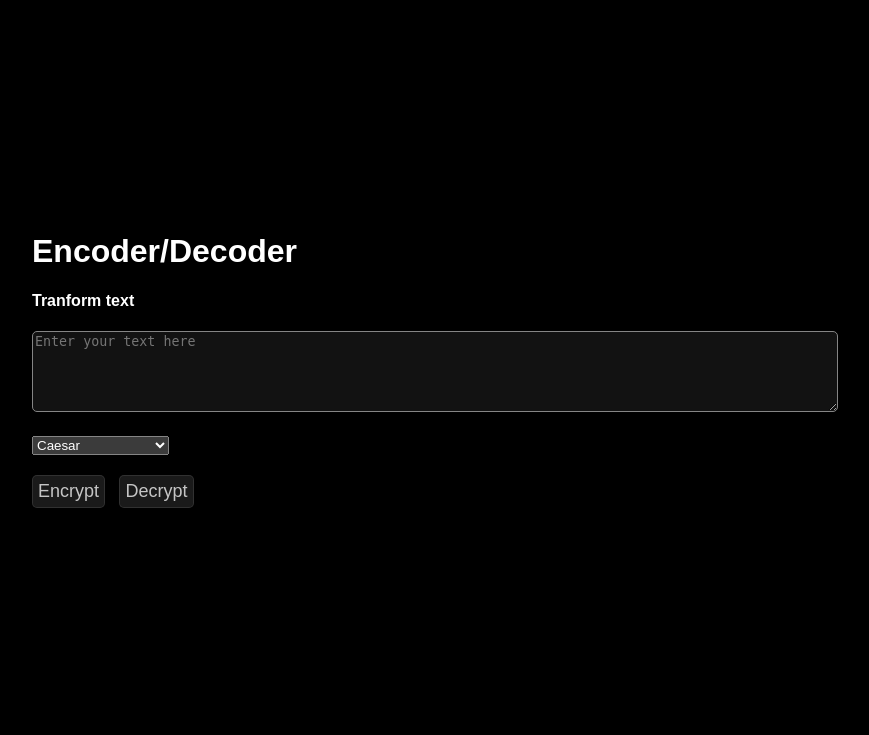
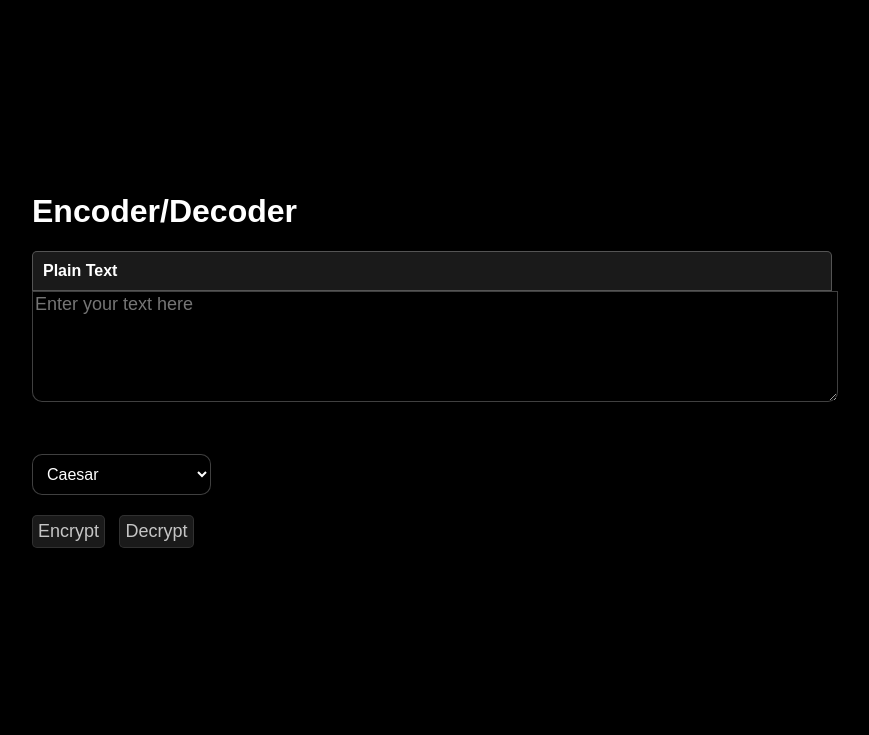
Before and after one commit to Sarthac/crypto-assignment, a Flask app: page / in a window 1280 px wide. Shown: the top 735 px of the page, without its empty margins (208-1077 px from the left). Run offline with Flask 3, Linux system fonts and the light colour scheme; lists and menus that the app fills with data are empty.

Commit message:
improved ui

```diff
--- a/app.py
+++ b/app.py
@@ -25,6 +25,7 @@ def index():
         text = request.form["text"]
         algo = request.form["algo"]
         shift = int(request.form["shift"])
+        keyword = request.form["keyword"]
 
         # | Substitution ciphers       |
         # | -------------------------- |
@@ -53,7 +54,7 @@ def index():
             case "baconian":
                 cipherAlgo = Baconian()
             case "mixed_alphabet":
-                cipherAlgo = MixedAlphabet(text)
+                cipherAlgo = MixedAlphabet(keyword)
 
         # rotate = Rotate(shift)
         if request.form["action"] == "encrypt":
@@ -80,17 +81,19 @@ def mix():
     if request.method == "POST":
         data = request.get_json()
         text = data.get("text")
-        key = data.get("key")
+        keyword = data.get("keyword")
+
     else:
         text = request.args.get("text")
         key = request.args.get("key")
+        keyword = request.args.get("keyword")
 
     if not text:
         return jsonify({"error": "Missing 'text' field in request."}), 400
 
-    cipher = MixedAlphabet(key)
+    cipher = MixedAlphabet(keyword)
     cipher_text = cipher.cipher(text)
-    return jsonify({"text": cipher_text, "key": key})
+    return jsonify({"text": cipher_text, "keyword": keyword})
 
 
 @app.route("/api/atbash_en", methods=["POST", "GET"])
--- a/routes.py
+++ b/routes.py
@@ -235,8 +235,10 @@ class PolybiusSquare(SubstitutionCipher):
         return plain_text
 
 
-caesar = PolybiusSquare()
-text = 'hello world 234'
+text = "hello world, this is a test"
+keyword = 'zebras'
+caesar = MixedAlphabet(keyword)
+
 cipher = caesar.cipher(text)
 decipher = caesar.decipher(cipher)
 
--- a/static/css/style.css
+++ b/static/css/style.css
@@ -26,6 +26,10 @@ html {
     width: 800px;
 }
 
+.border-radius-5px{
+    border-radius: 5px;
+}
+
 .auto-width {
     width: 50px;
 }
@@ -45,12 +49,116 @@ input[type="range"]{
 
 }
 
+.width-100{
+    width: 100%;
+}
+
+.result{
+    margin-top: 50px;
+}
+
+input[name='keyword']{
+    background-color: var(--background-color);
+    color: var(--foreground-100);
+    border: 1px solid var(--foreground-25);
+    font-size: large;
+    padding: 10px;
+    border-radius: 10px;
+    width: auto;
+    margin: 0;
+    max-width: 40%;
+}
+
+textarea{
+    font-family: Arial, Helvetica, sans-serif;
+    background-color: var(--background-color);
+    color: var(--foreground-100);
+    border: 1px solid var(--foreground-25);
+    font-size: large;
+    border-radius: 0 0 10px 10px;
+    /* padding: 10px; */
+}
+
+select {
+    width: auto;
+    background-color: var(--input-background);
+    color: var(--foreground-100);
+    border: 1px solid #ccc;
+    font-family: Arial, sans-serif;
+    font-size: 16px;
+    padding: 10px;
+    width: 200px;
+    border-radius: 10px;
+    border: 1px solid var(--foreground-25);
+    margin-top: 10px;
+}
+
+select option {
+    padding: 10px;
+}
+
+select {
+    width: auto;
+    margin-right: 10px;
+    background-color: var(--background-color);
+
+}
+
+
+table {
+    border-collapse: separate;
+    border-spacing: 0;
+    width: 100%;
+}
+
+th,
+td {
+    padding: 10px;
+    border-bottom: 1px solid var(--foreground-25);
+    border-right: 1px solid var(--foreground-25);
+}
+
+table tr td:first-child,
+table tr th:first-child {
+    border-left: 1px solid var(--foreground-25);
+}
+
+table tr th {
+  border-top: 1px solid var(--foreground-25);
+  text-align: left;
+}
+
+/* top-left border-radius */
+table tr:first-child th:first-child {
+  border-top-left-radius: 5px;
+}
+
+/* top-right border-radius */
+table tr:first-child th:last-child {
+  border-top-right-radius: 5px;
+}
+
+/* bottom-left border-radius */
+table tr:last-child td:first-child {
+  border-bottom-left-radius: 5px;
+}
+
+/* bottom-right border-radius */
+table tr:last-child td:last-child {
+  border-bottom-right-radius: 5px;
+}
+
+td {
+    color: var(--foreground-75);
+}
+
+th {
+    border-top: 0px;
+    background-color: var(--foreground-10);
+}
 /* end new css */
 
 
-input {
-    font-size: large;
-}
 
 body {
     margin: 0px;
--- a/static/js/main.js
+++ b/static/js/main.js
@@ -30,7 +30,21 @@ window.addEventListener('DOMContentLoaded', () => {
 select.addEventListener('change', function () {
   if (select.value === 'shift') {
     shiftDiv.classList.remove('dp-none');
-  } else {
+    form.elements[2].classList.add('dp-none');
+    form.elements[2].required = false;
+
+  }
+
+  else if (select.value == 'mixed_alphabet') {
+    form.elements[2].classList.remove('dp-none');
+    form.elements[2].required = true;
     shiftDiv.classList.add('dp-none');
+
+  }
+  else {
+    shiftDiv.classList.add('dp-none');
+    form.elements[2].classList.add('dp-none');
+    form.elements[2].required = false;
+
   }
 });
--- a/templates/index.html
+++ b/templates/index.html
@@ -2,6 +2,8 @@
 <html>
 
 <head>
+    <meta charset="UTF-8">
+    <meta name="viewport" content="width=device-width, initial-scale=1.0">
     <title>encoder/decoder</title>
     <link rel="shortcut icon" href="{{ url_for('static', filename='favicon.ico') }}">
     <link rel="stylesheet" href={{ url_for('static', filename='css/dark.css' )}}>
@@ -14,11 +16,23 @@
         <div class="box">
             <h1>Encoder/Decoder</h1>
             <form method="POST">
-                <h4>Tranform text</h4>
+
+                <!-- table head for similar look as cipher text table -->
+                <table>
+                    <tr>
+                        <th>Plain Text</th>
+                    </tr>
+                </table>
+
+                <!-- text area for user input -->
                 <textarea class="margin-bottom-20" rows="5" cols="100" name="text" placeholder="Enter your text here"
                     required></textarea><br>
-                <!-- Text: <input class="margin-bottom-10 code" type="text" name="text" required> <br> -->
 
+
+                <br>
+
+                <div class="width-100">
+                    <!-- dropdown menu -->
                     <select name="algo">
                         <option value="caesar">Caesar</option>
                         <option value="shift">Shift Cipher</option>
@@ -30,16 +44,19 @@
                         <option value="mixed_alphabet">Mixed Alphabet</option>
                     </select>
 
-                <br>
+                    <!-- keyword input -->
+                    <input class="dp-none border-radius-5px margin-left-10" name="keyword" placeholder="Keyword">
+                </div>
 
-                <div class="shift dp-none">
+                <!-- shift slider -->
+                <div class="shift dp-none margin-top-20">
                     <span>Shift</span>
                     <input type="range" name="shift" list="values" value="3" min="3" max="100"
                         oninput="this.nextElementSibling.value = this.value">
                     <output>3</output>
                 </div>
 
-
+                <!-- shift in ratio -->
                 <datalist id="values">
                     <option value="0" label="0"></option>
                     <option value="25" label="25"></option>
@@ -51,14 +68,23 @@
 
 
 
-
+                <!-- buttons -->
                 <div class="margin-top-20">
                     <button class="btn" type="submit" name="action" value="encrypt">Encrypt</button>
                     <button class="btn margin-left-10" type="submit" name="action" value="decrypt">Decrypt</button>
                 </div>
             </form>
+
+            <!-- result table -->
             {% if result %}
-            <h3>Result: {{ result }}</h3>
+            <table class="result">
+                <tr>
+                    <th>Cipher Text</th>
+                </tr>
+                <tr>
+                    <td>{{ result }}</td>
+                </tr>
+            </table>
             {% endif %}
 
         </div>
```
Lines whose indentation alone changed are shown as unchanged.
